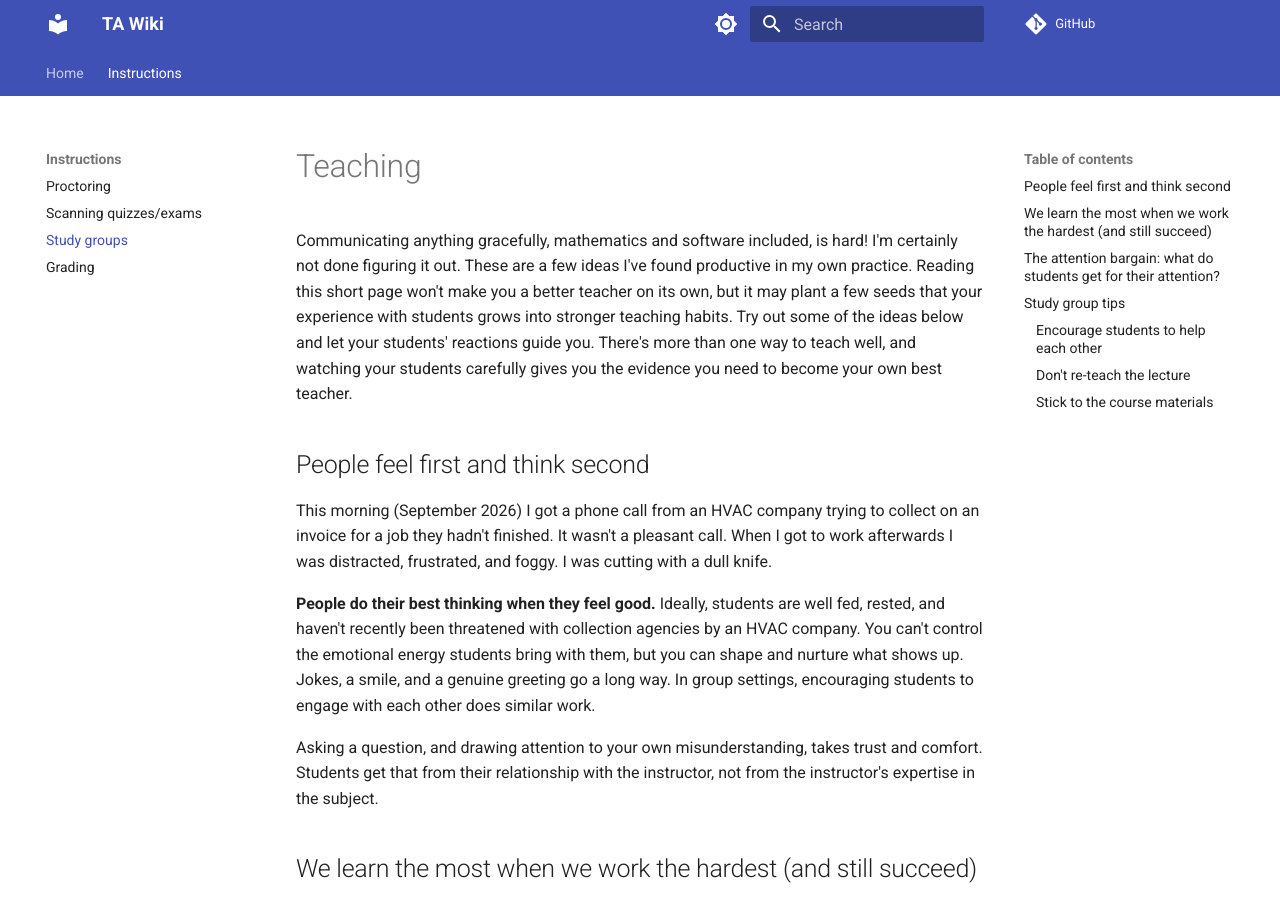
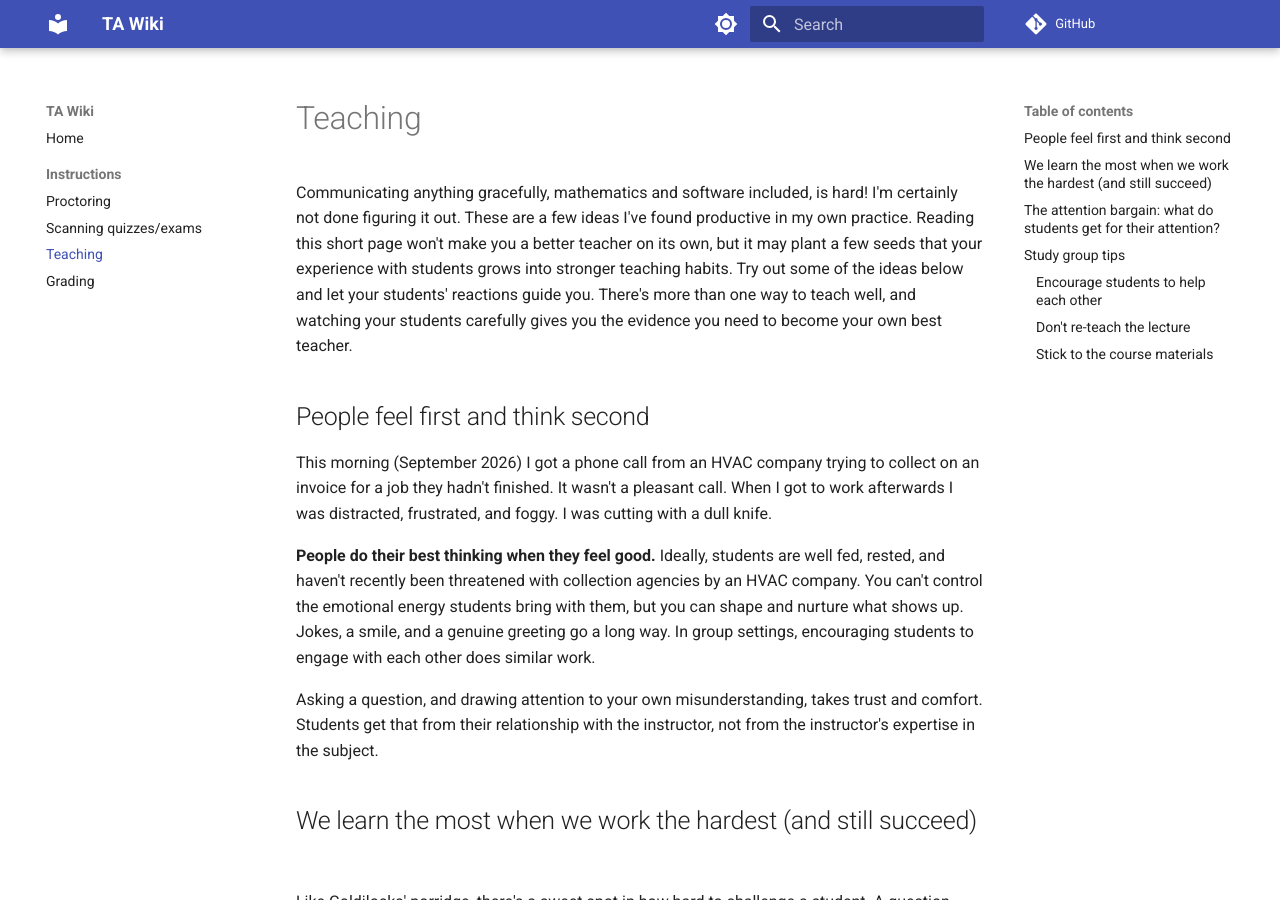
Before and after one commit to matthigger/wiki_ta, an MkDocs documentation site: the page built from docs/instructions/study_groups.md, in a window 1280 px wide and 900 px high. Built offline with MkDocs 1.6.1 and Material for MkDocs 9.7.7, drawn with Linux system fonts in a browser that asks for light colours; comment, search, counter and statistics services are not loaded.

Commit message:
Show all pages in the left sidebar; drop top tabs
Rename the Study groups nav entry to Teaching to match its page title.

Co-Authored-By: Claude Opus 5.5 (1M context) <noreply@anthropic.com>

```diff
--- a/mkdocs.yml
+++ b/mkdocs.yml
@@ -6,7 +6,6 @@ theme:
   name: material
   features:
     - navigation.sections
-    - navigation.tabs
     - navigation.top
     - search.highlight
     - search.suggest
@@ -35,5 +34,5 @@ nav:
   - Instructions:
       - Proctoring: instructions/proctoring.md
       - Scanning quizzes/exams: instructions/scanning.md
-      - Study groups: instructions/study_groups.md
+      - Teaching: instructions/study_groups.md
       - Grading: instructions/grading.md
```
